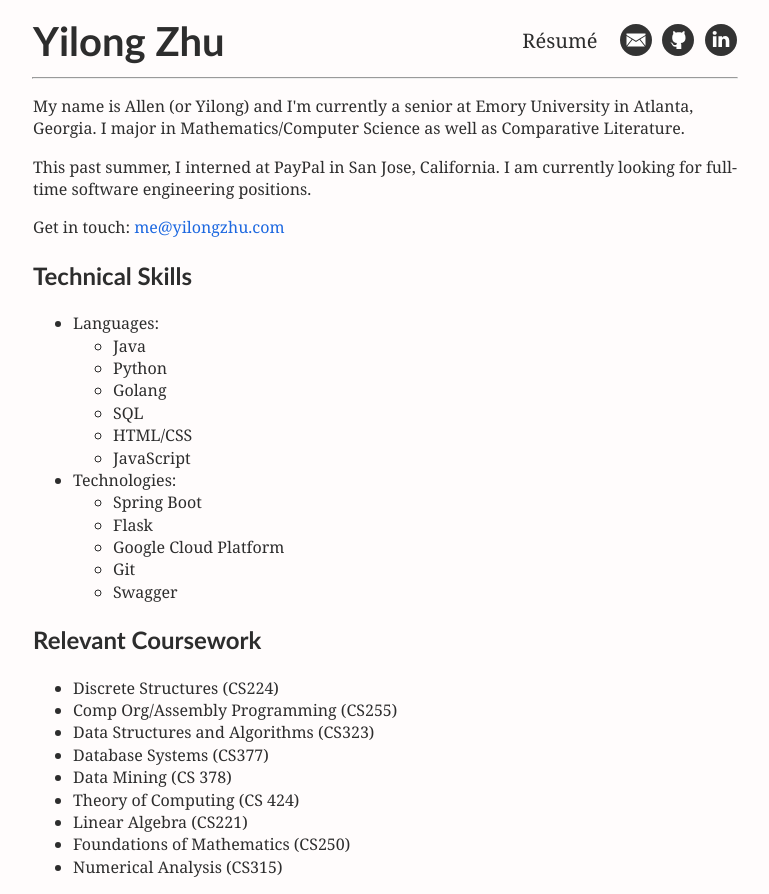
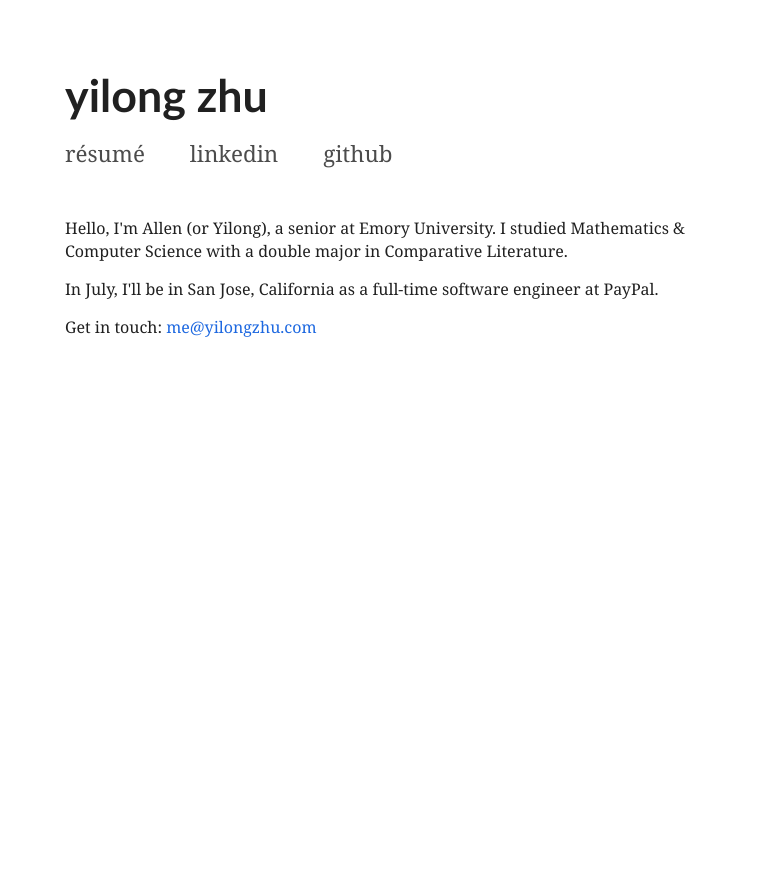
Before and after one commit to yilongzhu/yilongzhu-com, a plain HTML site: page index.html in a window 1280 px wide. Shown: the whole page, without its empty margins (255-1024 px from the left). After the commit the page ends 800 px from the top, so only its background shows below. Drawn offline with Linux system fonts and the light colour scheme.

Commit message:
remove technical and coursework sections

```diff
--- a/index.html
+++ b/index.html
@@ -4,76 +4,31 @@
     <meta charset="utf-8">
     <meta name="viewport" content="width=device-width, initial-scale=1.0">
 
-    <title>Yilong Zhu</title>
+    <title>hi i'm allen</title>
 
     <link rel="stylesheet" href="main.css">
 </head>
 
 <body>
-    <header>
-        <nav class="container">
+    <header class="container">
         <h1>Yilong Zhu</h1>
-            <div id="info-bar">
+        <nav>
             <a href="resume.pdf" target="_blank" id="resume">Résumé</a>
-                <div id="icons">
-                    <a href="mailto:me@yilongzhu.com"><img src="images/email.svg"></a>
-                    <a href="https://github.com/yilongzhu"><img src="images/github.svg"></a>
-                    <a href="https://www.linkedin.com/in/yilongzhu/"><img src="images/linkedin.svg"></a>
-                </div>
-            </div>
+            <a href="https://www.linkedin.com/in/yilongzhu/" target="_blank">LinkedIn</a>
+            <a href="https://github.com/yilongzhu" target="_blank">GitHub</a>
         </nav>
     </header>
-    <hr class="container">
     <main class="container">
         <div id="about">
             <p>
-            My name is Allen (or Yilong) and I'm currently a senior at Emory
-            University in Atlanta, Georgia. I major in Mathematics/Computer
-            Science as well as Comparative Literature.
+                Hello, I'm Allen (or Yilong), a senior at Emory
+                University. I studied Mathematics & Computer
+                Science with a double major in Comparative Literature.
             </p>
             <p>
-            This past summer, I interned at PayPal in San Jose, California.
-            I am currently looking for full-time software engineering positions.
+                In July, I'll be in San Jose, California as a full-time software engineer at PayPal.
             </p>
             <p>Get in touch: <a href="mailto:me@yilongzhu.com">me@yilongzhu.com</a></p>
-        </div>
-        <div id="technical-skills">
-            <h2>Technical Skills</h2>
-            <ul>
-                <li>Languages:
-                    <ul>
-                        <li>Java</li>
-                        <li>Python</li>
-                        <li>Golang</li>
-                        <li>SQL</li>
-                        <li>HTML/CSS</li>
-                        <li>JavaScript</li>
-                    </ul>
-                </li>
-                <li>Technologies:
-                    <ul>
-                        <li>Spring Boot</li>
-                        <li>Flask</li>
-                        <li>Google Cloud Platform</li>
-                        <li>Git</li>
-                        <li>Swagger</li>
-                    </ul>
-                </li>
-            </ul>
-        </div>
-        <div id="relevant-coursework">
-            <h2>Relevant Coursework</h2>
-            <ul>
-                <li>Discrete Structures (CS224)</li>
-                <li>Comp Org/Assembly Programming (CS255)</li>
-                <li>Data Structures and Algorithms (CS323)</li>
-                <li>Database Systems (CS377)</li>
-                <li>Data Mining (CS 378)</li>
-                <li>Theory of Computing (CS 424)</li>
-                <li>Linear Algebra (CS221)</li>
-                <li>Foundations of Mathematics (CS250)</li>
-                <li>Numerical Analysis (CS315)</li>
-            </ul>
         </div>
     </main>
 </body>
--- a/main.css
+++ b/main.css
@@ -1,14 +1,14 @@
 body {
     margin: 0;
     font-family: Georgia, Times, "Times New Roman", serif;
-    color: #2d2d2d;
+    color: #202020;
     line-height: 1.4;
-    background: #fffcfc;
+    background: #ffffff;
 }
 
 .container {
     margin: 0 auto;
-    width: 55%;
+    width: 50%;
 }
 
 h1, h2 {
@@ -16,7 +16,7 @@ h1, h2 {
 }
 
 h1 {
-    font-size: 2.5rem;
+    font-size: 2.8rem;
     margin: 0;
 }
 
@@ -25,34 +25,29 @@ a {
 }
 
 header {
-    padding: .8em 0 .5em 0;
+    padding: 4em 0 2em 0;
+    text-transform: lowercase;
 }
 
 nav {
     display: flex;
-    justify-content: space-between;
-    align-items: center;
+    justify-content: flex-start;
+    align-items: baseline;
 }
 
-nav div#info-bar {
-    display: flex;
-    justify-content: space-between;
-    align-items: center;
+nav a {
+    font-size: 1.4rem;
+    color: #4c4c4c;
+    text-decoration: none;
+    transition: color 0.4s ease;
+    padding: .5em 2em 0 0;
 }
 
-nav div#info-bar a#resume {
-    margin-right: 1rem;
-    font-size: 1.25rem;
-    color: #2d2d2d;
-    text-decoration: none;
-    transition: color 0.2s ease;
-}
-
-nav div#info-bar a#resume:hover {
+nav a:hover {
     color: #1d68e0;
 }
 
-nav div#info-bar img {
+div#icons img {
     width: 2rem;
     margin: .18em 0 0 .4em;
 }
@@ -68,19 +63,9 @@ main a {
 
     h1 {
         width: 100%;
-        text-align: center;
     }
 
-    nav {
-        display: block;
-    }
-
-    nav div#info-bar {
-        justify-content: space-evenly;
-    }
-
-    nav div#info-bar img {
-        width: 2rem;
-        margin: .18em 0 0 .6em;
+    nav a {
+        padding: .5em 1em 0 0;
     }
 }
```
Lines whose indentation alone changed are shown as unchanged.
